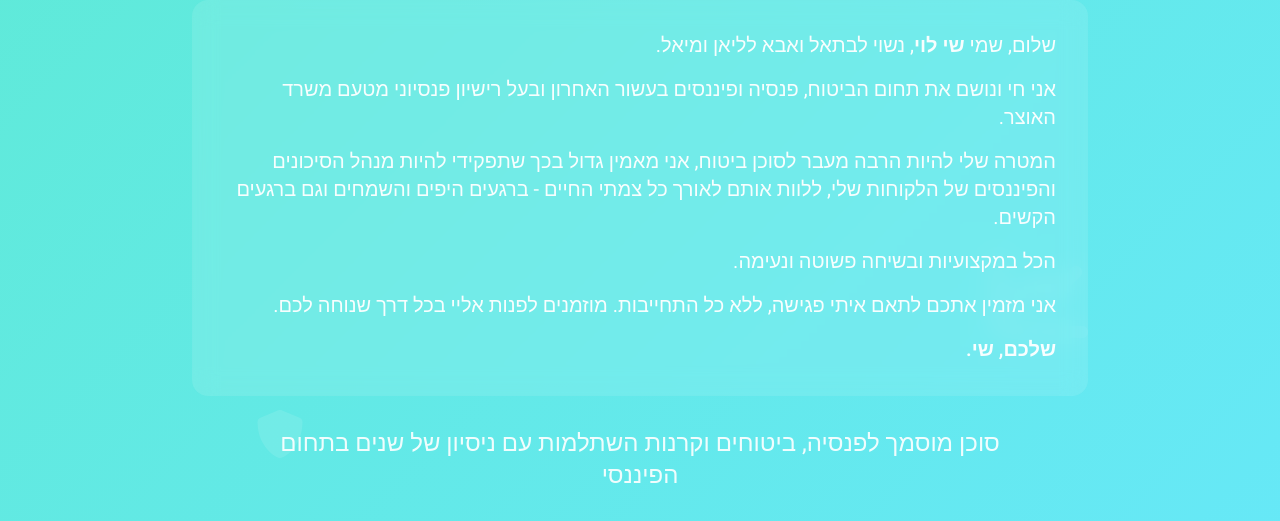
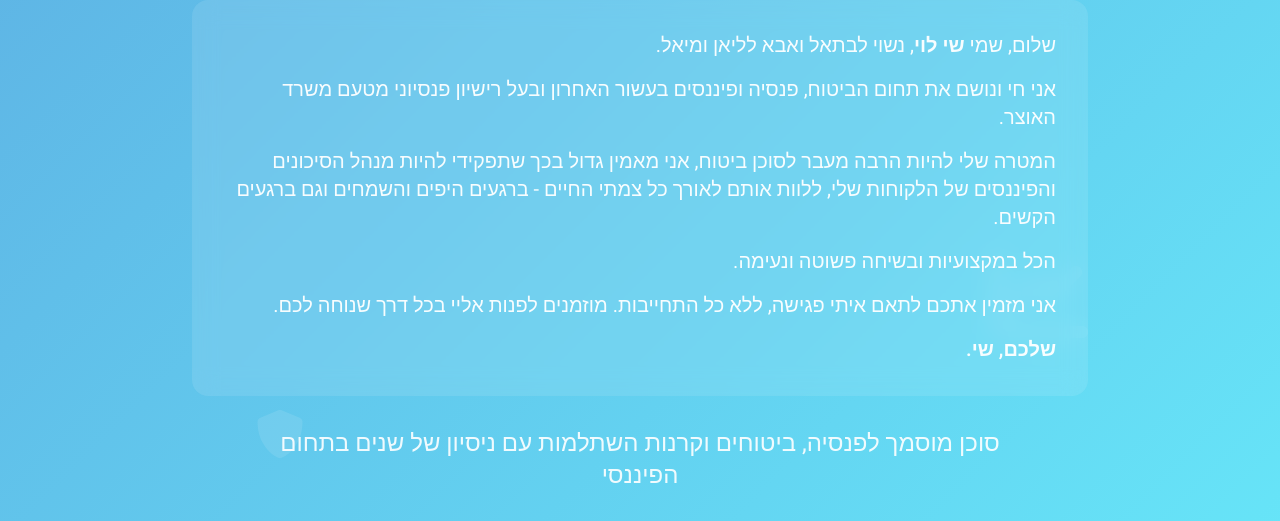
Before and after one commit to avihai119/ShayLeviLandingPage, a plain HTML site: page index.html in a window 1280 px wide. Shown: the part 360-881 px from the top of the page. Drawn offline with nearby package versions, Linux system fonts and the light colour scheme.

Commit message:
Changed background color to 5dade2

```diff
--- a/index.html
+++ b/index.html
@@ -14,7 +14,7 @@
     }
 
     .hero-gradient {
-      background: linear-gradient(135deg, #5eead4 0%, #67e8f9 100%);
+      background: linear-gradient(135deg, #5dade2 0%, #67e8f9 100%);
     }
 
     .card-hover {
```
